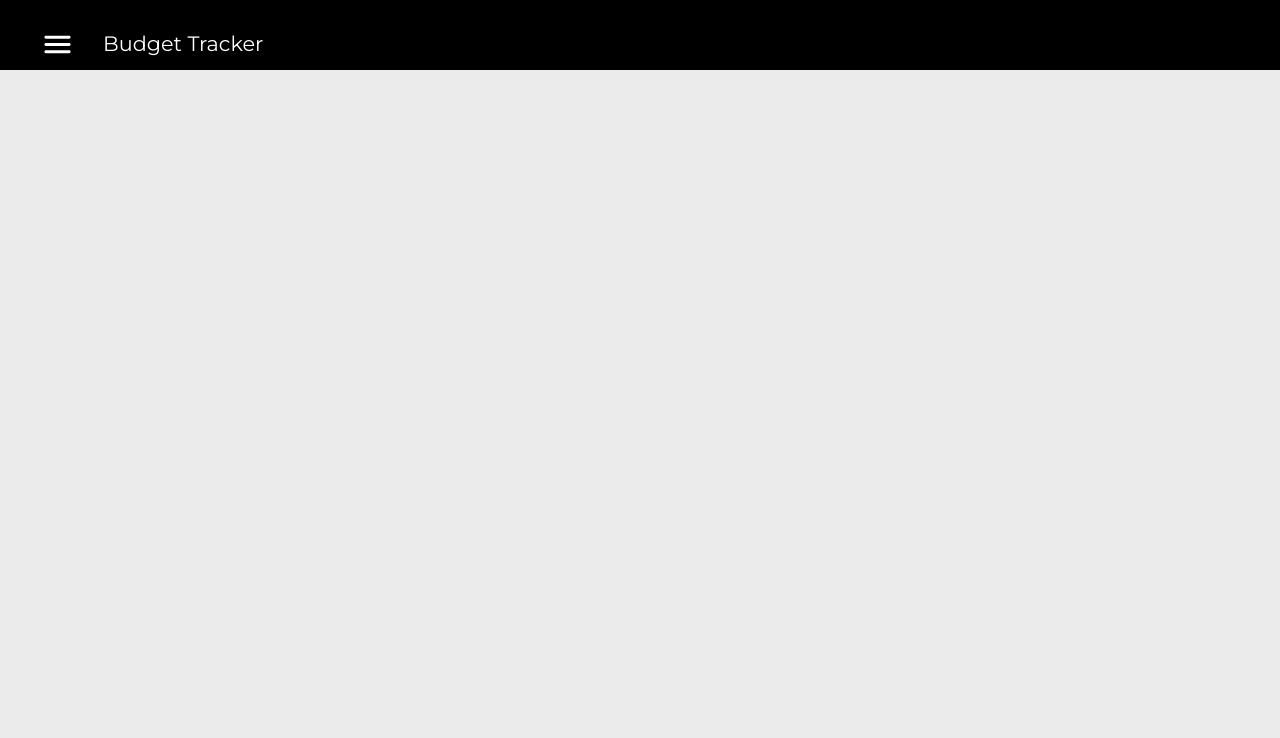
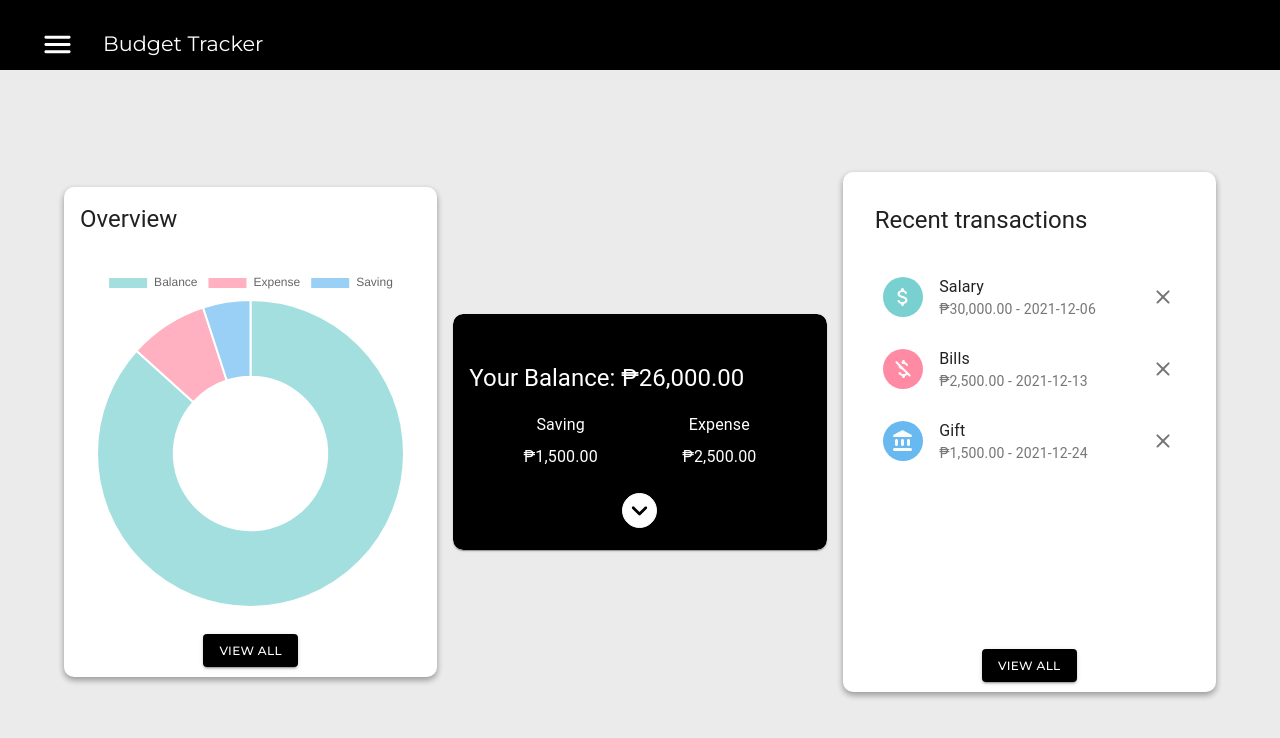
Before and after one commit to kennssscarlooo/budget-tracker, a React (Create React App) app: page / in a window 1280 px wide. Shown: the top 738 px of the page. Built offline with nearby package versions, Linux system fonts and the light colour scheme.

Commit message:
fixed routing

```diff
--- a/package.json
+++ b/package.json
@@ -1,6 +1,5 @@
 {
   "name": "budget-tracker",
-  "homepage": "https://kennssscarlooo.github.io/budget-tracker",
   "version": "0.1.0",
   "private": true,
   "dependencies": {
--- a/src/App.js
+++ b/src/App.js
@@ -12,10 +12,10 @@ function App() {
     <Router>
       <Navbar />
       <Switch>
-        <Route path="/budget-tracker/" exact component={Dashboard} />
-        <Route path="/budget-tracker/charts" component={Charts} />
-        <Route path="/budget-tracker/history" component={History} />
-        <Route path="/budget-tracker/about" component={About} />
+        <Route path="/" exact component={Dashboard} />
+        <Route path="/charts" component={Charts} />
+        <Route path="/history" component={History} />
+        <Route path="/about" component={About} />
       </Switch>
     </Router>
   );
--- a/src/components/Chart/ChartOverview.jsx
+++ b/src/components/Chart/ChartOverview.jsx
@@ -49,7 +49,7 @@ const ChartOverview = ({ title }) => {
         <Button
           className={classes.button}
           variant="contained"
-          onClick={() => history.push("/budget-tracker-v1/charts")}
+          onClick={() => history.push("/charts")}
         >
           View all
         </Button>
--- a/src/pages/Dashboard.js
+++ b/src/pages/Dashboard.js
@@ -46,7 +46,7 @@ const Dashboard = (props) => {
               <Button
                 className={classes.button}
                 variant="contained"
-                onClick={() => history.push("/budget-tracker-v1/history")}
+                onClick={() => history.push("/history")}
               >
                 View all
               </Button>
```
Also changed, not shown: src/components/Sidebar.js (+4 -4 lines), 1 other file (tests, documents, lock files or other folders).
